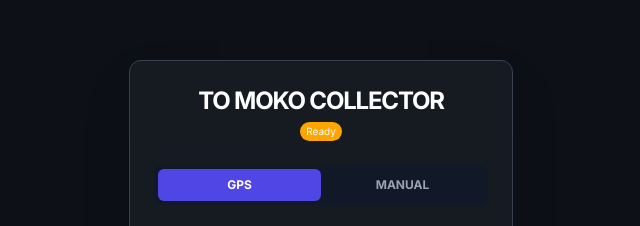
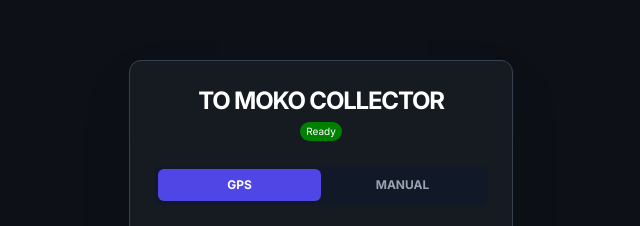
Before and after one commit to Pmongelos/GPS-test, a plain HTML site: page index.html in a window 1280 px wide. Shown: the part 207-433 px from the top of the page, 319-959 px from the left. Drawn offline with nearby package versions, Linux system fonts and the light colour scheme.

Commit message:
Update index.html
corregir de nuevo status badge

```diff
--- a/index.html
+++ b/index.html
@@ -79,7 +79,9 @@
                     loadedCount++;
                     if(loadedCount >= STATIONS.length) {
                         document.getElementById('status-badge').textContent = "Ready";
-                        document.getElementById('status-badge').classList.replace('offline-badge', 'font-size: 10px; background: green; color: white; padding: 2px 6px; border-radius: 10px; margin-top: 4px; display: inline-block;');
+                        document.getElementById('status-badge').style.background = 'green';
+
+
                     }
                 };
                 img.onerror = () => console.warn("No se pudo precargar: " + s.img);
```
